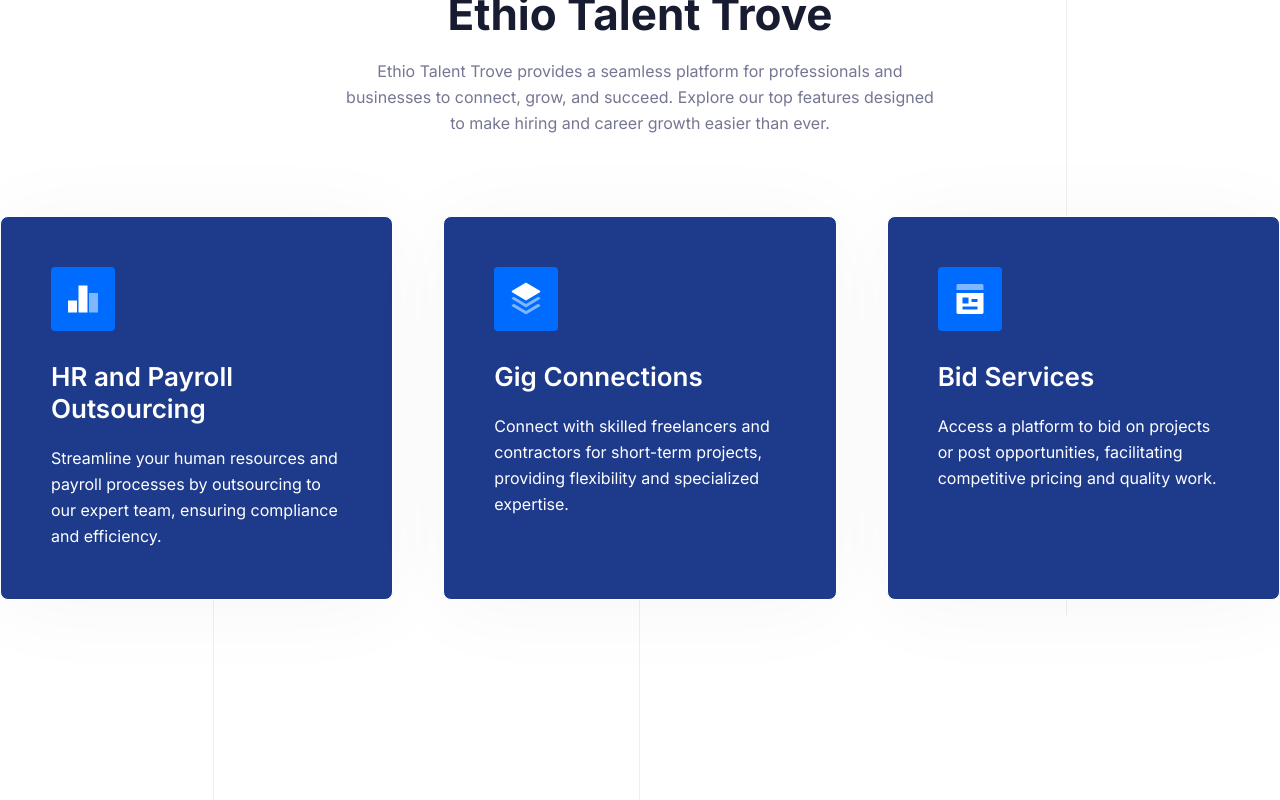
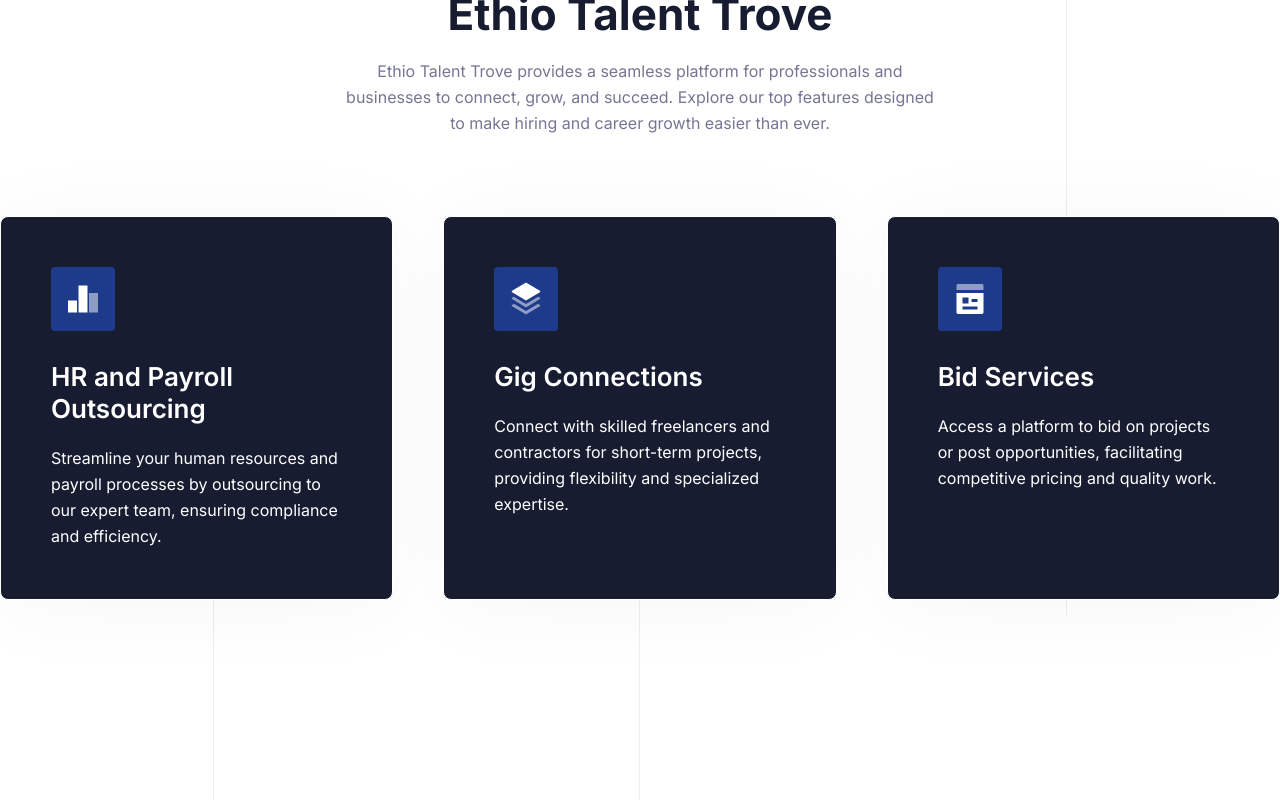
Before and after one commit to MahletWondesen/Ethio-talent-trove, a Next.js app: page /service in a window 1280 px wide. Shown: the part 402-1202 px from the top of the page. Built offline with nearby package versions, Linux system fonts and the light colour scheme.

Commit message:
first commit

```diff
--- a/components/Features/SingleFeature.tsx
+++ b/components/Features/SingleFeature.tsx
@@ -63,9 +63,9 @@ const SingleFeature = ({ feature }: { feature: Feature }) => {
       whileInView="visible"
       transition={{ duration: 0.5 }}
       viewport={{ once: true }}
-      className="animate_top z-40 rounded-lg border border-white bg-blue-900 p-7.5 text-white shadow-solid-3 transition-all hover:shadow-solid-4 dark:border-strokedark dark:bg-hoverdark xl:p-12.5"
+      className="animate_top z-40 rounded-lg border border-white bg-black p-7.5 text-white shadow-solid-3 transition-all hover:shadow-solid-4 dark:border-strokedark dark:bg-hoverdark xl:p-12.5"
     >
-      <div className="relative flex h-16 w-16 items-center justify-center rounded-[4px] bg-primary">
+      <div className="relative flex h-16 w-16 items-center justify-center rounded-[4px] bg-blue-900">
         <Image src={icon} width={36} height={36} alt={title} />
       </div>
       <h3 className="mb-5 mt-7.5 text-xl font-semibold xl:text-itemtitle">
```
